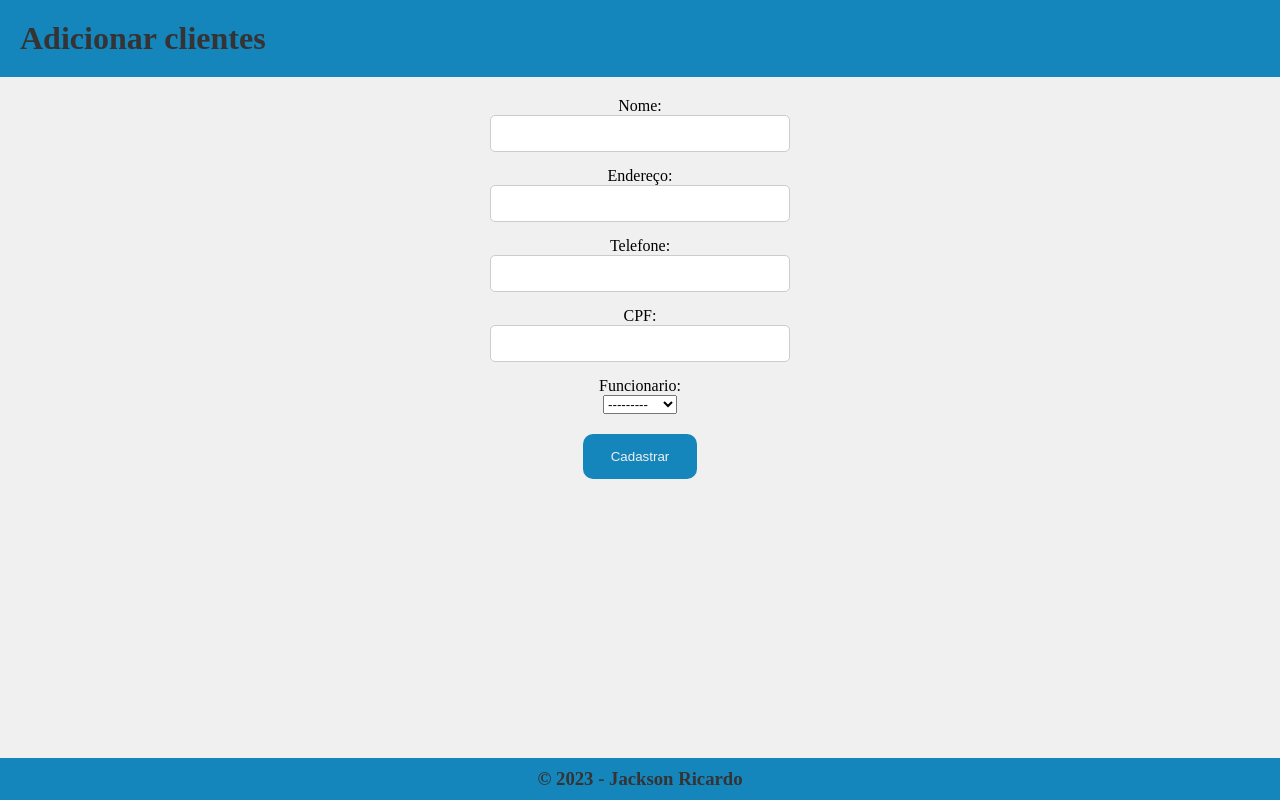
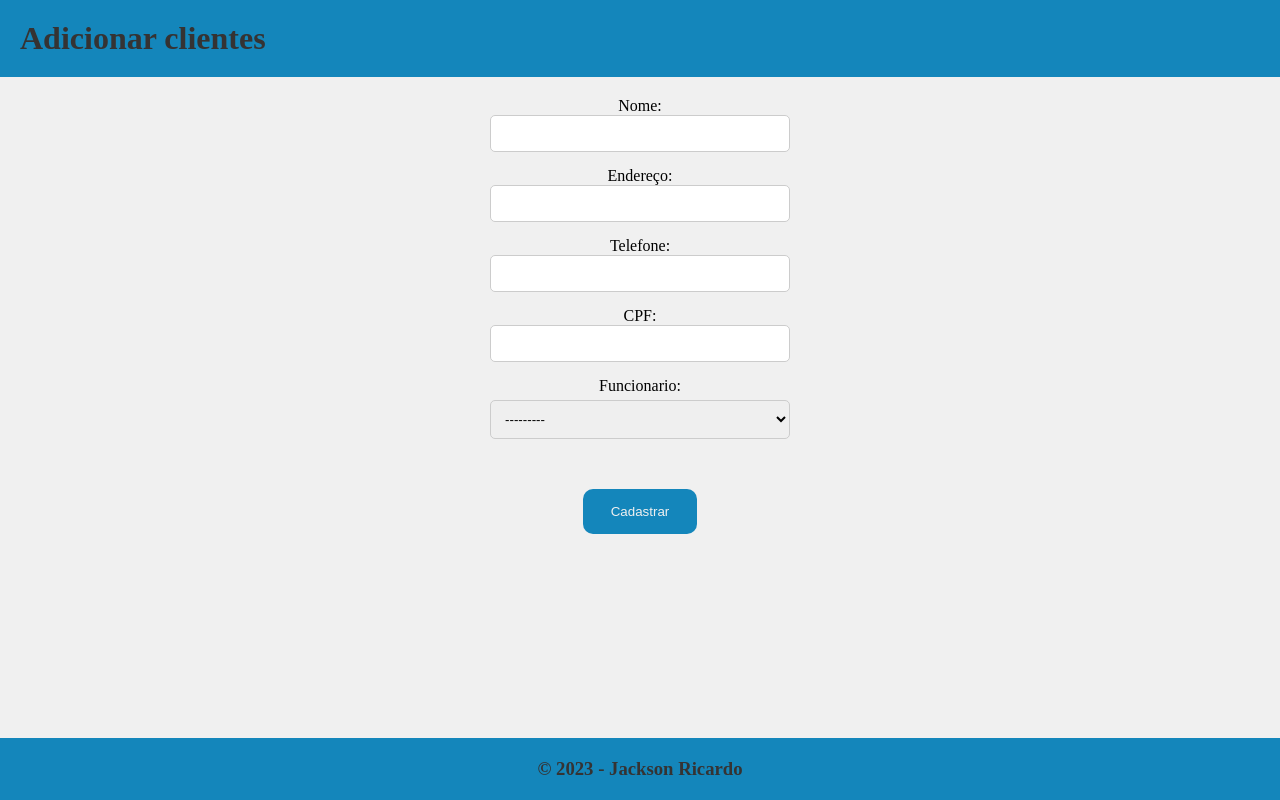
Before and after one commit to JacksonRicardo/CadastroClientes, a Django app: page /cliente/add/ in a window 1280 px wide. Run offline with Django 3.2, Linux system fonts and the light colour scheme; data comes from the database, SQL or seed files in the repository; both versions use the stored data as it was after the commit.

Commit message:
ajustes de tela

```diff
--- a/clientes/forms.py
+++ b/clientes/forms.py
@@ -2,12 +2,11 @@ from django import forms
 from .models import Cliente, Funcionario
 
 class ClienteForm(forms.ModelForm):
-    # Adiciona um campo para selecionar o funcionário no formulário
-    funcionario = forms.ModelChoiceField(queryset=Funcionario.objects.all(), required=False)  # Este campo é opcional
+    funcionario = forms.ModelChoiceField(queryset=Funcionario.objects.all(), required=False)
 
     class Meta:
         model = Cliente
-        fields = ('nome', 'endereco', 'telefone', 'cpf', 'funcionario')  # Adiciona o campo funcionario ao formulário
+        fields = ('nome', 'endereco', 'telefone', 'cpf', 'funcionario')
 
 class FuncionarioForm(forms.ModelForm):
     class Meta:
--- a/clientes/templates/clientes/cliente_form.html
+++ b/clientes/templates/clientes/cliente_form.html
@@ -11,6 +11,8 @@
 
         body {
             background-color: #f0f0f0;
+            min-height: 100vh; /* Garante que a altura do corpo ocupe pelo menos a altura da janela de visualização */
+            position: relative; /* Torna o corpo um contexto para posicionar o rodapé */
         }
 
         header {
@@ -52,7 +54,8 @@
 
         form input[type="text"],
         form input[type="email"],
-        form input[type="password"] {
+        form input[type="password"],
+        form select {
             display: block;
             margin-bottom: 15px;
             padding: 10px;
@@ -79,15 +82,36 @@
         footer {
             background-color: #1486bb;
             text-align: center;
+            width: 100%;
+            padding: 10px 0;
             position: absolute;
-            bottom: 0px;
-            left: 0px;
-            width: 100%;
+            bottom: 0; /* Fixa o rodapé no fundo da janela */
+            left: 0;
         }
 
         footer h3 {
-            padding: 10px 0 10px 0;
+            padding: 10px 0;
             color: #353333;
+        }
+
+        /* Estilos personalizados para o campo funcionario */
+        .custom-field {
+            display: flex;
+            flex-direction: column;
+            align-items: center;
+            margin-bottom: 15px;
+        }
+
+        .custom-field label {
+            margin-bottom: 5px;
+        }
+
+        .custom-field select {
+            padding: 10px;
+            border-radius: 5px;
+            border: 1px solid #ccc;
+            width: 300px;
+            box-sizing: border-box;
         }
     </style>
 </head>
@@ -99,7 +123,18 @@
         <div class="form-container">
             <div class="form">
                 {% csrf_token %}
-                {{ form }}
+                {{ form.nome.label_tag }}
+                {{ form.nome }}
+                {{ form.endereco.label_tag }}
+                {{ form.endereco }}
+                {{ form.telefone.label_tag }}
+                {{ form.telefone }}
+                {{ form.cpf.label_tag }}
+                {{ form.cpf }}
+                <div class="custom-field">
+                    {{ form.funcionario.label_tag }}
+                    {{ form.funcionario }}
+                </div>
             </div>
             <input class="submit" type="submit" value="{% if cliente %}Atualizar{% else %}Cadastrar{% endif %}">
         </div>
--- a/clientes/templates/clientes/home.html
+++ b/clientes/templates/clientes/home.html
@@ -117,7 +117,7 @@
 <body>
   <header>
     <span>
-      <h1>Listar clientes funcionários</h1>
+      <h1>Listar clientes e funcionários</h1>
     </span>
     <nav>
       <a href="{% url 'add_cliente' %}">Novo Cliente</a>
```
Also changed, not shown: db.sqlite3.
